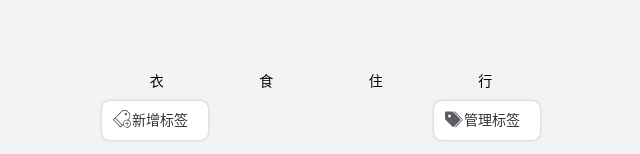
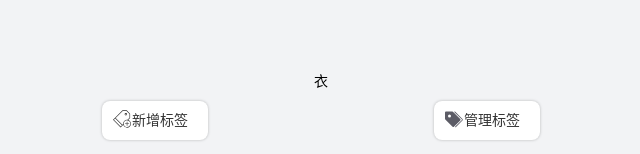
Before and after one commit to AzusaRin/AzusaRin-TomatoBilling-React-test, a React app: page / in a window 1280 px wide. Shown: the part 208-362 px from the top of the page, without its empty margins (319-959 px from the left). Built offline with nearby package versions, Linux system fonts and the light colour scheme.

Commit message:
重构。将tag：string改为tag:{id:number.name:string}

```diff
--- /dev/null
+++ b/src/lib/createId.tsx
@@ -0,0 +1,7 @@
+let id = 0
+const createId = ():number =>{
+  id +=1
+  return id
+}
+
+export {createId}
--- a/src/useTags.tsx
+++ b/src/useTags.tsx
@@ -1,8 +1,13 @@
 import {useState} from 'react';
+import {createId} from './lib/createId';
 
 
 const useTags = () =>{
-  const [tags, setTags] = useState<string[]>(['衣', '食', '住', '行']);
+  const [tags, setTags] = useState<{id:number,name:string}[]>(
+    [
+      {id:createId(),name:'衣'}
+    ]
+  );
   return{tags,setTags}
 }
 
--- a/src/views/Billing.tsx
+++ b/src/views/Billing.tsx
@@ -18,7 +18,7 @@ type Type = '-' | '+'
 function Billing() {
   const [value, setValue] = useState({
     type: '-' as Type,
-    tag: [] as string[],
+    tagIds: [] as number[],
     note: '',
     amount: 0
   });
@@ -35,8 +35,8 @@ function Billing() {
         onChange={type => Change({type})}
       />
       <TagsSection
-        selected={value.tag}
-        onChange={tag => Change({tag})}
+        selected={value.tagIds}
+        onChange={tagIds => Change({tagIds})}
       />
       <NoteSection
         selected={value.note}
--- a/src/views/Billing/TagsSection.tsx
+++ b/src/views/Billing/TagsSection.tsx
@@ -2,6 +2,7 @@ import styled from 'styled-components';
 import React from 'react';
 import Icon from 'components/Icon';
 import {useTags} from '../../useTags';
+import {createId} from '../../lib/createId';
 
 
 const Wrapper = styled.section`
@@ -108,8 +109,8 @@ const Wrapper = styled.section`
   }
 `;
 type Props = {
-  selected: string[]
-  onChange: (selected: string[]) => void
+  selected: number[]
+  onChange: (selected:number[]) => void
 }
 const TagsSection: React.FunctionComponent<Props> = (props) => {
   const selectedTag = props.selected;
@@ -123,21 +124,21 @@ const TagsSection: React.FunctionComponent<Props> = (props) => {
       window.alert('标签名不可超过10字符');
       return;
     } else {
-      setTags([...tags, newTagName]);
+      setTags([...tags, {id:createId(),name:newTagName}]);
     }
   };
-  const onToggleTag = (tag: string) => {
-    if (selectedTag.includes(tag)) {
-      props.onChange(selectedTag.filter(t => t !== tag));
+  const onToggleTag = (tagId: number) => {
+    if (selectedTag.includes(tagId)) {
+      props.onChange(selectedTag.filter(t => t !== tagId));
     } else if (selectedTag.length >= 1) {
       selectedTag.splice(0, 1);
-      props.onChange([...selectedTag, tag]);
+      props.onChange([...selectedTag, tagId]);
     } else {
-      props.onChange([...selectedTag, tag]);
+      props.onChange([...selectedTag, tagId]);
     }
   };
-  const className = (tag: string) => {
-    return selectedTag.includes(tag) ? 'selected' : '';
+  const getClass = (tagId:number) => {
+    return selectedTag.includes(tagId) ? 'selected' : '';
   };
   return (
     <Wrapper>
@@ -157,10 +158,10 @@ const TagsSection: React.FunctionComponent<Props> = (props) => {
       </div>
       <ul>
         {tags.map(tag =>
-          <li key={tag}
-              onClick={() => {onToggleTag(tag);}}
-              className={className(tag)}
-          >{tag}
+          <li key={tag.id}
+              onClick={() => {onToggleTag(tag.id);}}
+              className={getClass(tag.id)}
+          >{tag.name}
           </li>
         )}
       </ul>
--- a/src/views/Label.tsx
+++ b/src/views/Label.tsx
@@ -59,9 +59,9 @@ function Label() {
       <Main>
         <TagList>
           {tags.map(tag =>
-            <li key={tag}>
+            <li key={tag.id}>
               <Link to={'/label/' + tag}>
-                <span>{tag}</span>
+                <span>{tag.name}</span>
                 <Icon name="right"/>
               </Link>
             </li>
```
